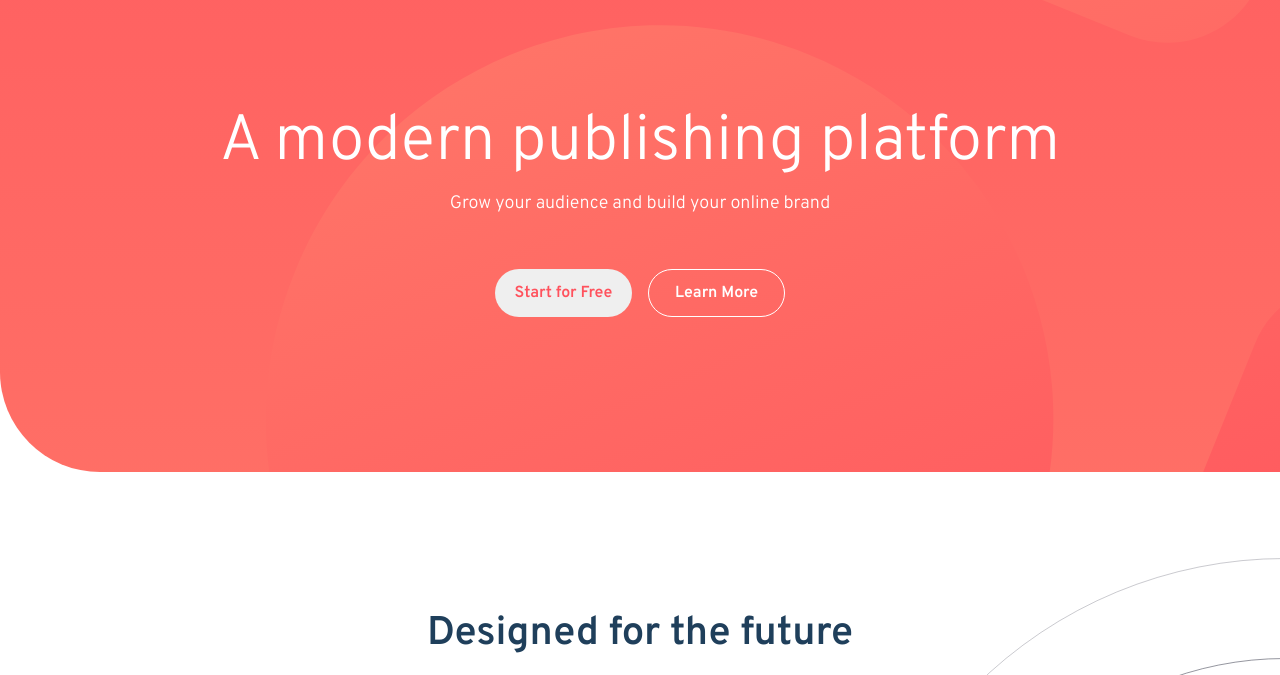
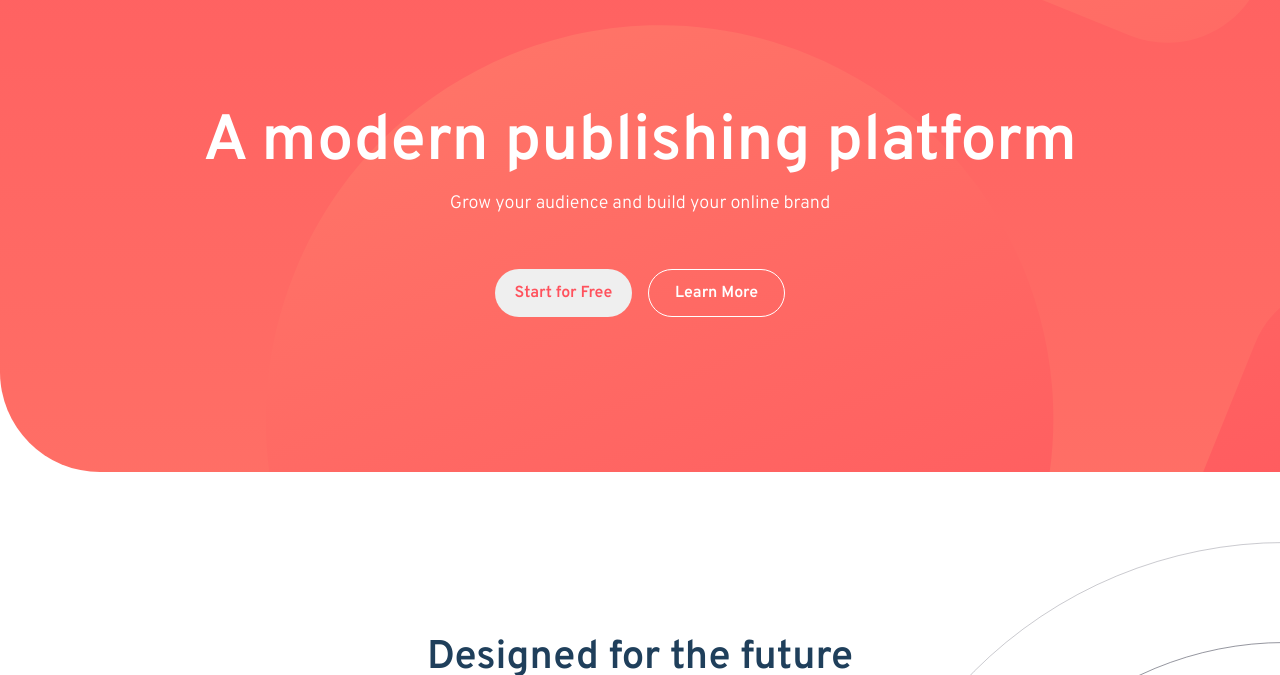
Before and after one commit to ldg/Blogr-challenge, a plain HTML site: page index.html in a window 1280 px wide. Shown: the part 125-800 px from the top of the page. Drawn offline with Linux system fonts and the light colour scheme.

Commit message:
spacing adjustments on top section

```diff
--- a/scss/_responsive.scss
+++ b/scss/_responsive.scss
@@ -102,9 +102,10 @@ footer.footer {
         background-size: 3175px 3174px;
         padding-top: 3.9375em;
         padding-bottom: 9.6875em;
-        margin-bottom: 5.375em;
+        margin-bottom: 4.375em;
             &__heading{
             font-size: 4rem; //64px
+            font-weight: var(--fw-600);
             line-height: 6.125rem; //98px
             color: var(--white-txt);
         }
@@ -158,6 +159,7 @@ footer.footer {
                 line-height: 3.8125;//61px
                 text-align: center;
                 margin-bottom: 2.2em;
+                padding-top: 1em;
             }
     }
 
```
Also changed, not shown: assets/css/main.css.
